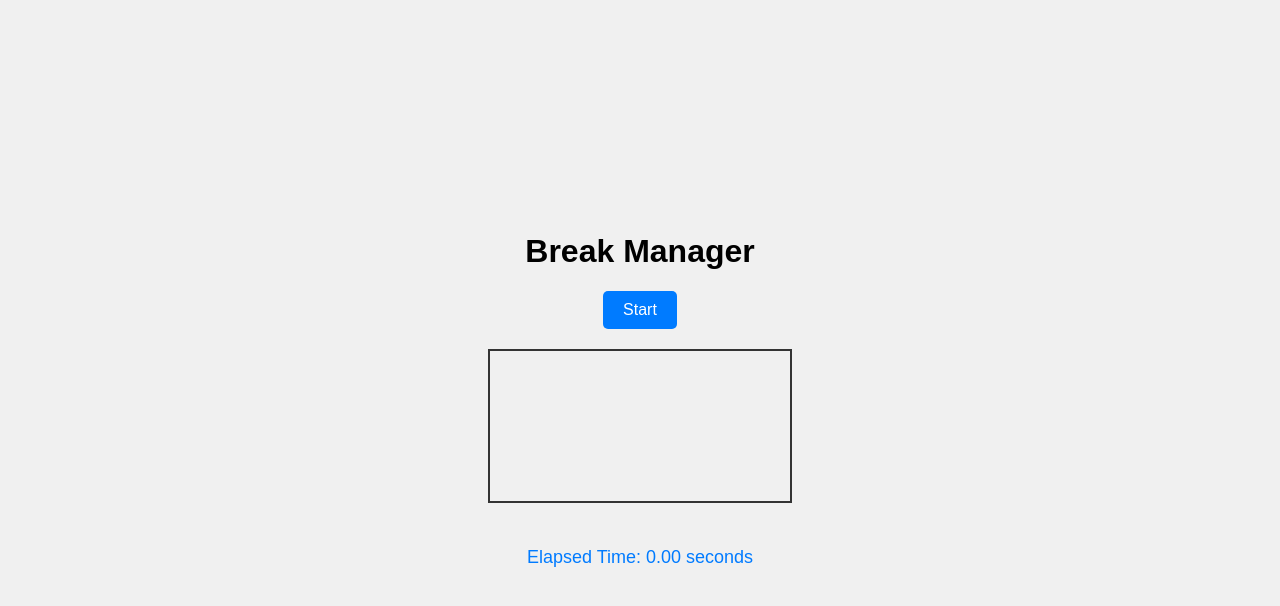
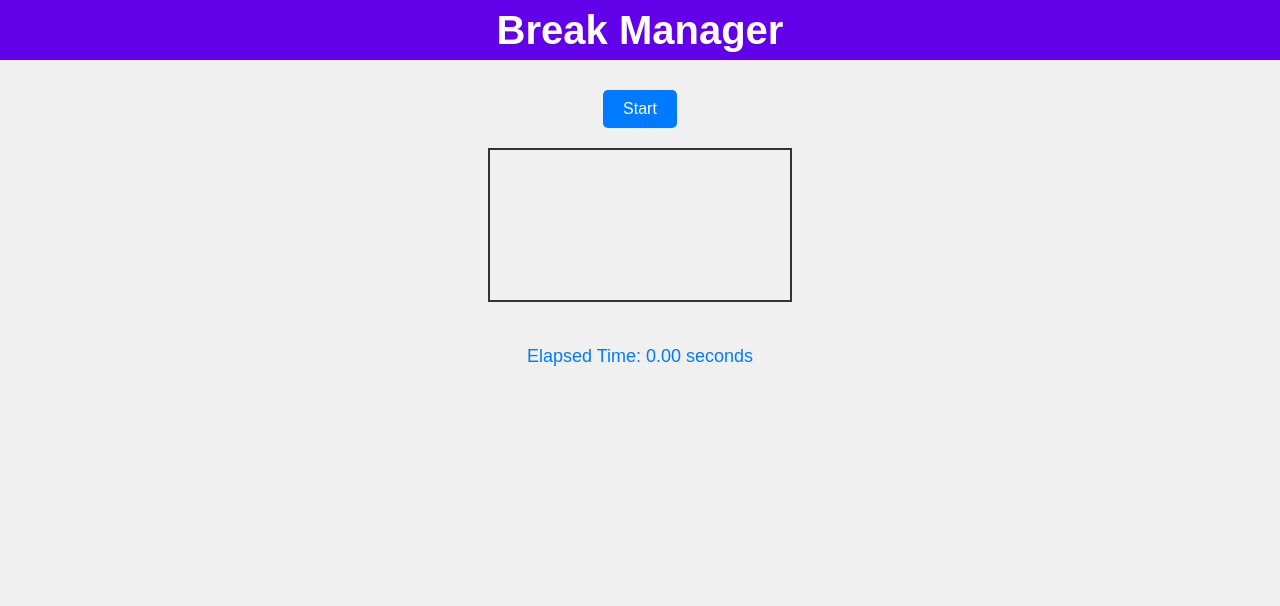
Before and after one commit to gpu314/hackyhelper, a plain HTML site: page cam.html in a window 1280 px wide. Drawn offline with Linux system fonts and the light colour scheme.

Commit message:
final v3

```diff
--- a/cam.html
+++ b/cam.html
@@ -1,20 +1,67 @@
 <!DOCTYPE html>
 <html lang="en">
+
 <head>
     <meta charset="UTF-8">
     <meta name="viewport" content="width=device-width, initial-scale=1.0">
     <title>Break Manager</title>
     <style>
+        * {
+            box-sizing: border-box;
+            margin: 0;
+            padding: 0;
+        }
+
         body {
             font-family: Arial, sans-serif;
-            background-color: #f0f0f0;
             display: flex;
             flex-direction: column;
             align-items: center;
+            justify-content: flex-start;
+            /* Changed from 'center' to 'flex-start' */
+            height: 100vh;
+            background-color: #f0f0f0;
+        }
+
+        .header-bar {
+            width: 100%;
+            height: 60px;
+            top: 0;
+            background-color: #6200ea;
+            display: flex;
             justify-content: center;
-            height: 100vh;
-            margin: 0;
-            padding: 0;
+            align-items: center;
+        }
+
+        .header-title {
+            margin-top: 0;
+            color: white;
+            font-size: 20px;
+            font-weight: bold;
+        }
+
+        .container {
+            display: flex;
+            flex-direction: column;
+            align-items: center;
+            text-align: center;
+            margin-top: 10px;
+        }
+
+        button {
+            padding: 10px 20px;
+            background-color: #007bff;
+            color: white;
+            border: none;
+            font-size: 16px;
+            cursor: pointer;
+            border-radius: 5px;
+            margin-top: 20px;
+            transition: background-color 0.3s;
+        }
+
+        button:hover {
+            background-color: #0056b3;
         }
 
         #canvas {
@@ -42,33 +89,17 @@
             font-size: 18px;
             color: #e74c3c;
         }
-
-        button {
-            padding: 10px 20px;
-            background-color: #007bff;
-            color: white;
-            border: none;
-            font-size: 16px;
-            cursor: pointer;
-            border-radius: 5px;
-            transition: background-color 0.3s;
-        }
-
-        button:hover {
-            background-color: #0056b3;
-        }
-
-        .container {
-            display: flex;
-            flex-direction: column;
-            align-items: center;
-            text-align: center;
-        }
     </style>
 </head>
+
 <body>
+    <div class="header-bar">
+        <div class="header-title">
+            <h1>Break Manager</h1>
+        </div>
+    </div>
     <div class="container">
-        <div><h1>Break Manager</h1></div>
+
         <button type="button" onclick="init()">Start</button>
         <div><canvas id="canvas"></canvas></div>
         <div id="label-container"></div>
@@ -120,7 +151,7 @@
 
             for (let i = 0; i < maxPredictions; i++) {
                 const classPrediction =
-                    prediction[i].className + ": " + prediction[i].probability.toFixed(2);
+                    prediction[i].className + ": " + `${prediction[i].probability.toFixed(2)*100}% probability`;
                 labelContainer.childNodes[i].innerHTML = classPrediction;
             }
 
@@ -135,7 +166,7 @@
                 } else {
                     // Update elapsed time while probability remains above 0.6
                     elapsedTime = ((Date.now() - startTime) / 1000).toFixed(2);
-                    document.getElementById("time-display").innerText = "Elapsed Time: " + elapsedTime + " seconds";
+                    document.getElementById("time-display").innerText = "Time spent hacking: " + elapsedTime + " seconds";
 
                     if (elapsedTime >= 1500) {
                         document.getElementById("break").innerText = "Take a break!";
@@ -165,4 +196,5 @@
         }
     </script>
 </body>
+
 </html>
```
